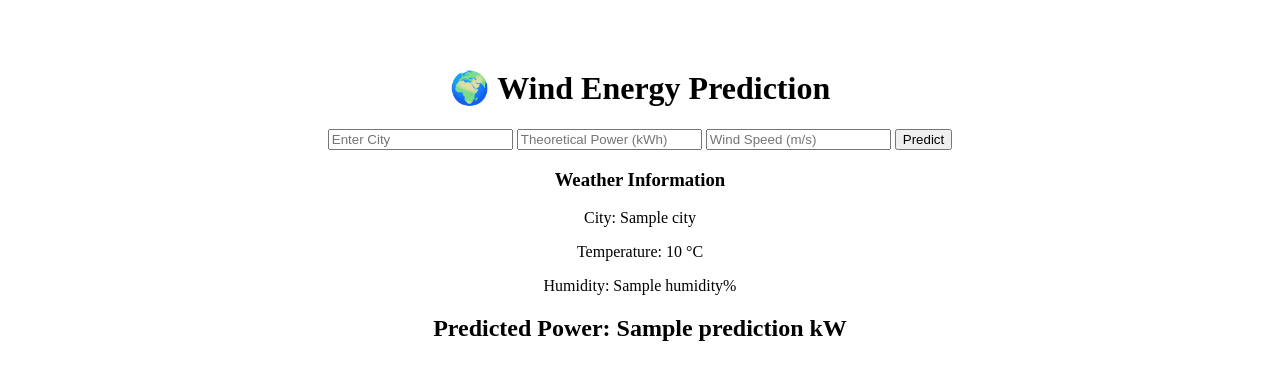
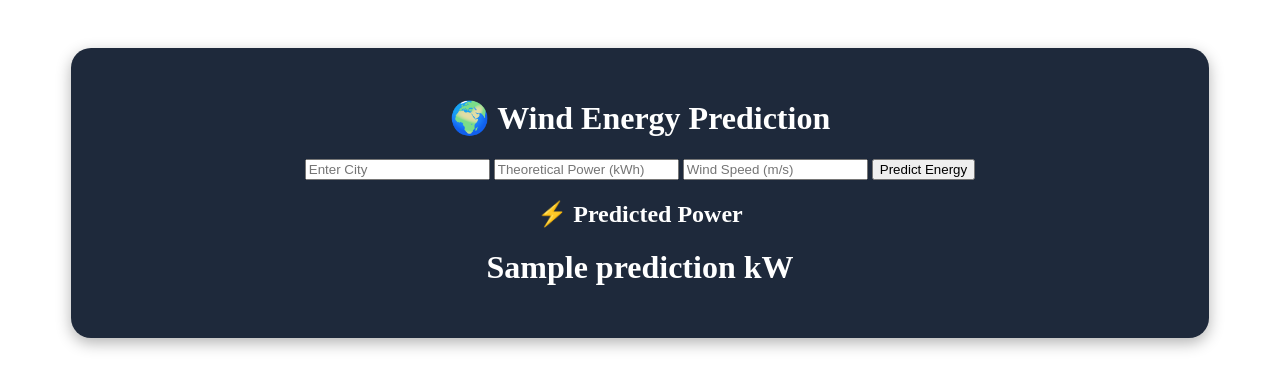
Before and after one commit to Veera9966148/Veera9966148-Weather-Based-Prediction-of-Wind-Turbine-Energy, a Flask app: template Project file/templates/predict.html in a window 1280 px wide. Shown: the top 389 px of the page. Run offline with Flask 3, Linux system fonts and the light colour scheme; the template is opened without the code that fills it: most values are stand-ins (such as "Sample title", 1, 10 or a date in 2020); parts of the project's set-up code (start-up, migrations or seed data) failed here and were passed over.

Commit message:
Refactor predict.html for cleaner form and results

```diff
--- a/Project file/templates/predict.html
+++ b/Project file/templates/predict.html
@@ -8,53 +8,38 @@
 <body>
 
 <div class="container">
+    <div class="card">
         <h1>🌍 Wind Energy Prediction</h1>
 
         <form method="POST">
-
-        <input
-            type="text"
+            <input type="text"
                    name="city"
                    placeholder="Enter City">
 
-        <input
-            type="number"
+            <input type="number"
                    step="0.01"
                    name="theoretical_power"
                    placeholder="Theoretical Power (kWh)"
                    required>
 
-        <input
-            type="number"
+            <input type="number"
                    step="0.01"
                    name="wind_speed"
                    placeholder="Wind Speed (m/s)"
                    required>
 
             <button type="submit">
-            Predict
+                Predict Energy
             </button>
-
         </form>
 
-    {% if weather %}
-    <div class="result">
-        <h3>Weather Information</h3>
-        <p>City: {{ weather.city }}</p>
-        <p>Temperature: {{ weather.temperature }} °C</p>
-        <p>Humidity: {{ weather.humidity }}%</p>
+        {% if prediction %}
+        <div class="result-card">
+            <h2>⚡ Predicted Power</h2>
+            <h1>{{ prediction }} kW</h1>
         </div>
         {% endif %}
-
-    {% if prediction %}
-    <div class="result">
-        <h2>
-            Predicted Power:
-            {{ prediction }} kW
-        </h2>
     </div>
-    {% endif %}
-
 </div>
 
 </body>
```
Lines whose indentation alone changed are shown as unchanged.
